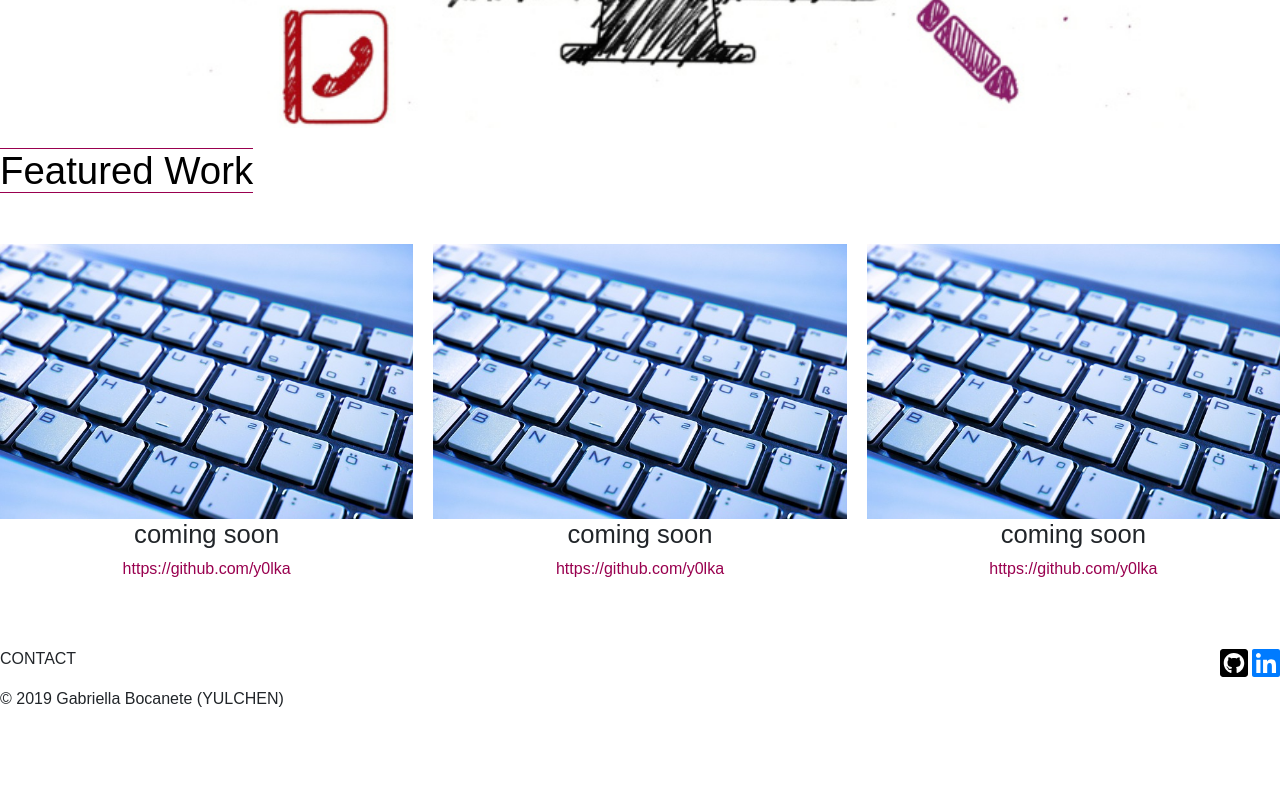
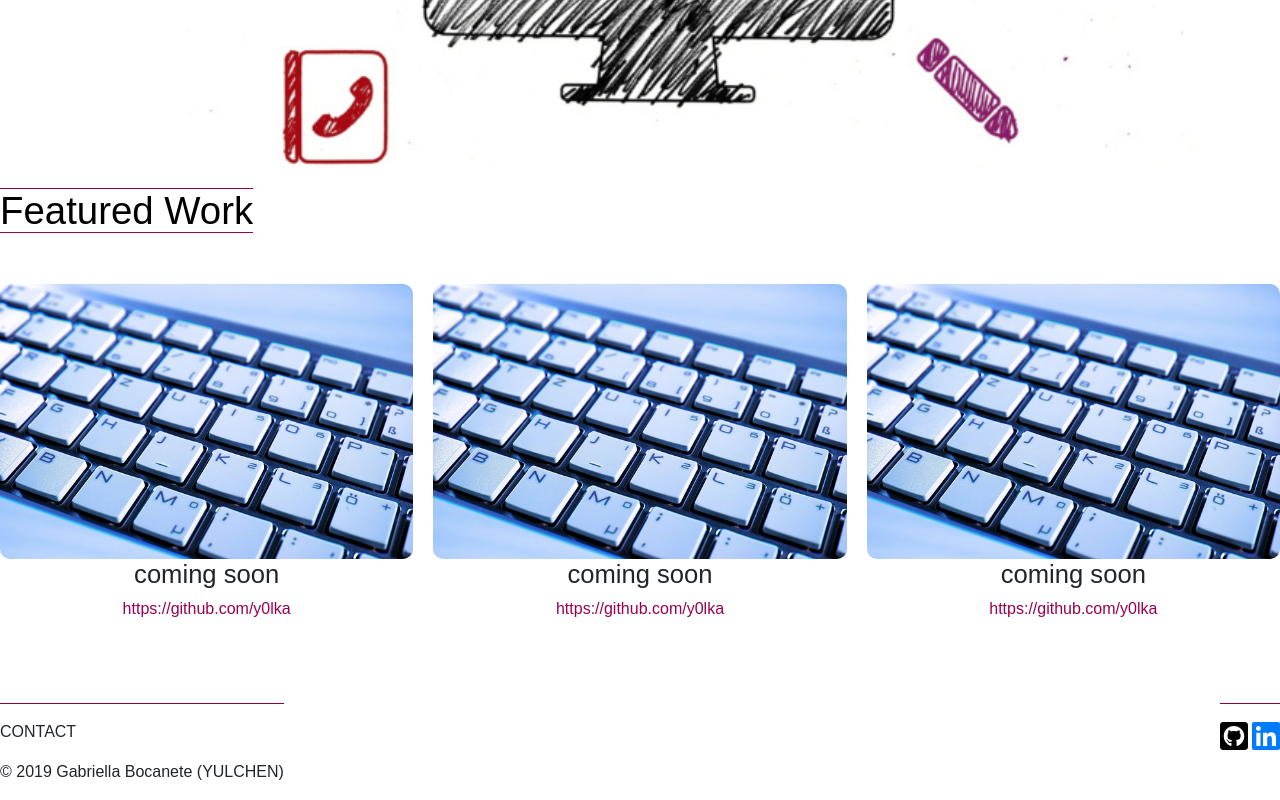
Before and after one commit to y0lka/Udacity, a plain HTML site: page P1 (Build a Portfolio Site)/index.html in a window 1280 px wide. Shown: the part 759-1559 px from the top of the page. Before the commit the page ends 1486 px from the top, so only its background shows below. Drawn offline with nearby package versions, Linux system fonts and the light colour scheme.

Commit message:
added some features

```diff
--- a/P1 (Build a Portfolio Site)/css/styles.css
+++ b/P1 (Build a Portfolio Site)/css/styles.css
@@ -10,7 +10,10 @@
     padding: 0;
 }
 
-img, embed, object, video {
+img,
+embed,
+object,
+video {
     max-width: 100%;
 }
 
@@ -34,16 +37,20 @@ img, embed, object, video {
     font-size: 5vw;
 }
 
+/*END GLOBAL MOBILE STYLES*/
+
 .content {
 
     min-height: 100vh;
 }
 
-/*END GLOBAL MOBILE STYLES*/
-
 .header {
     text-align: center;
     margin-bottom: 50px;
+}
+
+.header-title {
+    text-transform: uppercase;
 }
 
 .header-text {
@@ -64,8 +71,8 @@ hr {
 }
 
 .hero-img img {
-height: auto;
-width: 100%;
+    height: auto;
+    width: 100%;
 }
 
 .featured-link {
@@ -95,7 +102,7 @@ width: 100%;
 
 .content-hdr a:hover {
     color: #99004f;
-    text-decoration-line: blink;
+    text-decoration-line: none;
 }
 
 .featured-work {
@@ -107,6 +114,33 @@ width: 100%;
 .featured-item {
     margin: 30px 0;
 }
+
+.featured-img {
+    border-radius: 10px;
+}
+
+.featured-img {
+    opacity: 1;
+    filter: alpha(opacity=100);
+}
+
+/*set opacity to the three images*/
+
+.featured-img {
+    opacity: 1;
+    filter: alpha(opacity=100);
+    transition: ease-in;
+}
+
+.featured-img:hover {
+    opacity: 0.3;
+    filter: alpha(opacity=30);
+    transition: ease-in;
+}
+
+/*set opacity to the three images on hover*/
+
+/*FOOTER*/
 
 .footer-container {
     position: relative;
@@ -121,13 +155,12 @@ width: 100%;
     justify-content: space-between;
 }
 
-
 .logo-disclaimer a {
     color: #99004f
 }
 
 .logo-disclaimer a:hover {
-    color:gray;
+    color: gray;
     text-decoration: blink;
 }
 
@@ -142,6 +175,10 @@ width: 100%;
 .fa-linkedin:hover {
     color: black;
 }
+
+/*FOOTER*/
+
+/*RESPONSIVE BREAKS */
 
 @media screen and (min-width: 480px) {
     .responsive-hdr {
@@ -177,7 +214,7 @@ width: 100%;
     .featured {
         display: flex;
         max-width: 1400px;
-        margin: 10px auto;
+        margin: 30px auto;
     }
 
     .hero-img {
@@ -186,10 +223,6 @@ width: 100%;
         max-width: 1400px;
         margin: 0 auto;
         overflow: hidden;
-    }
-
-    .featured {
-        margin: 30px auto;
     }
 
     .featured-item {
@@ -214,8 +247,8 @@ width: 100%;
     }
 
     .content-hdr a {
-    border-top: 1px solid #99004f;
-    border-bottom: 1px solid #99004f;
+        border-top: 1px solid #99004f;
+        border-bottom: 1px solid #99004f;
     }
 }
 
@@ -250,7 +283,6 @@ width: 100%;
     }
 }
 
-
 /*MEDIA
 *
 *
--- a/P1 (Build a Portfolio Site)/index.html
+++ b/P1 (Build a Portfolio Site)/index.html
@@ -21,7 +21,7 @@
 
 	<header class="header">
 		<div class="header-logo">
-			<img src="img\logo\logofree200.jpg" alt="logo" class="header-img responsive-img"/>
+			<img src="img\logo\logofree200.jpg" alt="logo" class="header-img responsive-img" />
 		</div>
 
 		<div class="header-text">
@@ -35,7 +35,7 @@
 	<main class="content">
 
 		<div class="hero-img responsive-img ">
-			<img src="../img/social-media500.jpg" alt="hero image"/>
+			<img src="../img/social-media500.jpg" alt="hero image" />
 		</div>
 
 		<section class="featured-work ">
@@ -44,7 +44,7 @@
 			<div class="featured">
 
 				<div class="featured-item">
-					<img src="img\featured1640.jpg" alt="Featured Image One" class="featured-img responsive-img blur"/>
+					<img src="img\featured1640.jpg" alt="Featured Image One" class="featured-img responsive-img" />
 					<h3 class="featured-hdr responsive-hdr">coming soon</h3>
 					<p class="featured-text">
 						<a href="#" class="featured-link">https://github.com/y0lka</a>
@@ -52,7 +52,7 @@
 				</div>
 
 				<div class="featured-item">
-					<img src="img\featured1640.jpg" alt="Featured Image Two" class="featured-img responsive-img"/>
+					<img src="img\featured1640.jpg" alt="Featured Image Two" class="featured-img responsive-img" />
 					<h3 class="featured-hdr responsive-hdr">coming soon</h3>
 					<p class="featured-text">
 						<a href="#" class="featured-link">https://github.com/y0lka</a>
@@ -60,7 +60,7 @@
 				</div>
 
 				<div class="featured-item">
-					<img src="img\featured1640.jpg" alt="Featured Image Three" class="featured-img responsive-img"/>
+					<img src="img\featured1640.jpg" alt="Featured Image Three" class="featured-img responsive-img" />
 					<h3 class="featured-hdr responsive-hdr">coming soon</h3>
 					<p class="featured-text">
 						<a href="#" class="featured-link">https://github.com/y0lka</a>
@@ -71,13 +71,15 @@
 	</main>
 	<footer class="footer-container">
 		<div class="footer-text">
+			<hr>
 			<p id="contact-link">CONTACT</p>
 			<p class="copyright">&copy; 2019 Gabriella Bocanete (YULCHEN)</p>
 			<!--<p class="logo-disclaimer">Logo created with <a href="https://hatchful.shopify.com/">hatchful</a> | <a href="https://hatchful.shopify.com/terms"> Legal Terms</a></p>-->
 			<!--https://pixabay.com/en/service/terms/#license image license-->
-			</div>
+		</div>
 
 		<div class="footer-item">
+			<hr>
 			<a href="https://github.com/y0lka/"><i class="pl3 fab fa-github-square fa-2x"></i></a>
 			<a href="https://www.linkedin.com/in/bocanete-gabriella-520731a4/"> <i class="pl3 fab fa-linkedin fa-2x"></i></a>
 		</div>
```
